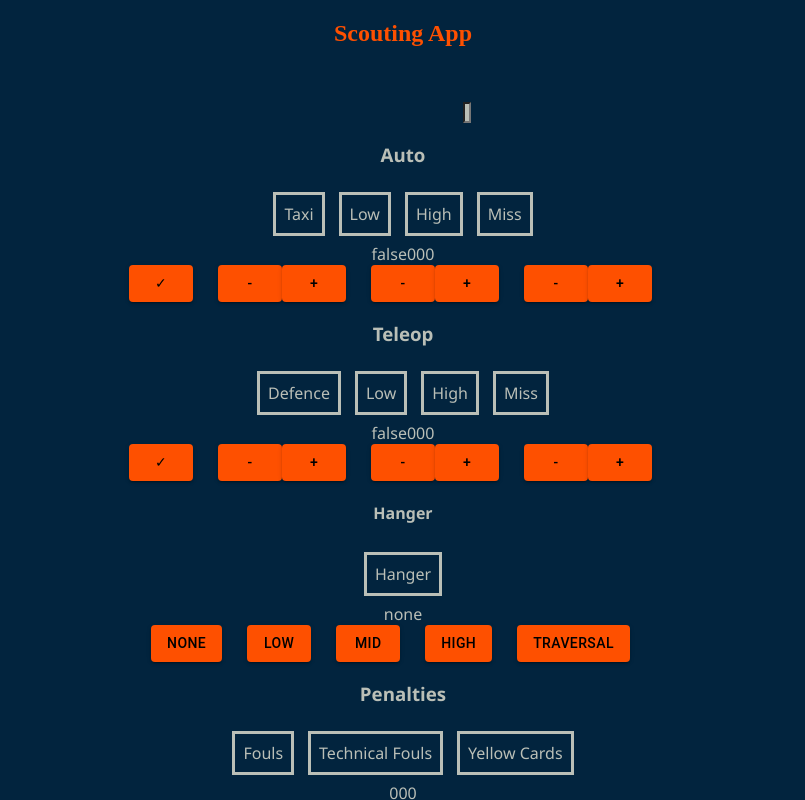
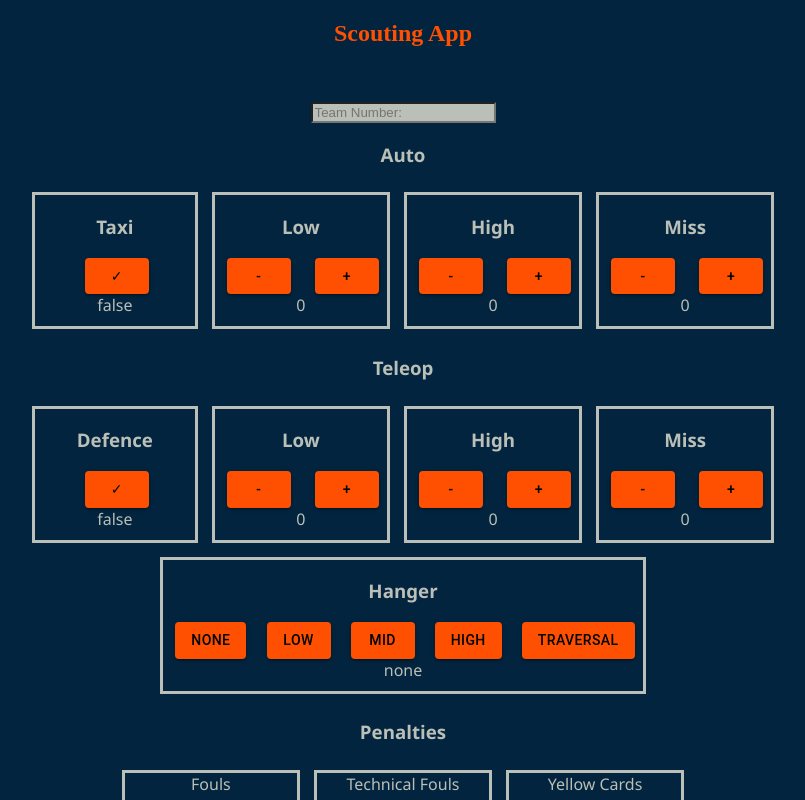
Before and after one commit to Team2338/GearScout2022, a React (Create React App) app: page / in a window 1280 px wide. Both pictures are taken after typing "Sample", "Sample", "Sample" into the empty fields and a click on the button "SUBMIT". Shown: the top 800 px of the page, without its empty margins (237-1042 px from the left). Built offline with nearby package versions, Linux system fonts and the light colour scheme.

Commit message:
visual updates

```diff
--- a/src/Components/data-collection-page/DataCollectionPage.css
+++ b/src/Components/data-collection-page/DataCollectionPage.css
@@ -2,6 +2,7 @@
     display: flex;
     flex-direction: column;
     text-align: center;
+    align-items:center;
     color: #babfb7;
     background-color: #02243e;
     font-family: "Segoe UI";
@@ -22,7 +23,6 @@
 
   .center {
     display: flex;
-    flex-direction: row;
     margin: auto;
   }
 
@@ -47,16 +47,24 @@
   .outline-box{
     outline: 3px solid #babfb7;
     margin: 10px;
-    padding: 8px;
+    padding-bottom: 10px;
+    text-align:center;
+    min-width: 160px;
   }
 
   .plus-minus-button{
     color: #fe5000;
     background-color: #babfb7;
+    margin-right: 12px !important;
+    margin-left: 12px !important;
+
   }
 
   .plus-minus-margin{
-    margin-right: 25px;
+    margin-right: -3.9px;
+    justify-content: space-around;
+    display: flex;
+    flex-direction: row;
   }
 
 
@@ -67,3 +75,9 @@
     margin-left: 600px;
     margin-right: 600px;
   }
+
+ /* @media only screen and (min-width:786px) {
+  .center{
+    display: grid;
+  }
+} */
--- a/src/Components/data-collection-page/DataCollectionPage.js
+++ b/src/Components/data-collection-page/DataCollectionPage.js
@@ -242,74 +242,78 @@ class DataCollectionPage extends React.Component{
 
                 <h3>Auto</h3>
                 <div className='center'>
-                  <div className='outline-box'>Taxi</div>
-                  <div className='outline-box'>Low</div>
-                  <div className='outline-box'>High</div>
-                  <div className='outline-box'>Miss</div>
-                </div>
-                <div className='center'>
-                  <div>{this.state.autoTaxi.toString()}</div>
-                  <div>{this.state.autoLowCount}</div>
-                  <div>{this.state.autoHighCount}</div>
-                  <div>{this.state.autoMissCount}</div>
-                </div>
-                <div className='center'>
+                  <div className='outline-box'>
+                    <h3>Taxi</h3>
                     <div className='plus-minus-margin'>
                       <Button className='plus-minus-button' type="button" variant="contained" onClick={this.doesAutoTaxi}>✓</Button>
                     </div>
+                    <div>{this.state.autoTaxi.toString()}</div>
+                  </div>
+                  <div className='outline-box'>
+                    <h3>Low</h3>
                     <div className='plus-minus-margin'>
                       <Button name="autoLowCount" className='plus-minus-button' type="button" variant="contained" onClick={this.subtractCount}>-</Button>
                       <Button name="autoLowCount" className='plus-minus-button' type="button" variant="contained" onClick={this.addCount}>+</Button>
                     </div>
+                    <div>{this.state.autoLowCount}</div>
+                  </div>
+                  <div className='outline-box'>
+                    <h3>High</h3>
                     <div className='plus-minus-margin'>
                       <Button name='autoHighCount' className='plus-minus-button' type="button" variant="contained" onClick={this.subtractCount}>-</Button>
                       <Button name='autoHighCount' className='plus-minus-button' type="button" variant="contained" onClick={this.addCount}>+</Button>
                     </div>
+                    <div>{this.state.autoHighCount}</div>
+                  </div>
+                  <div className='outline-box'>
+                    <h3>Miss</h3>
                     <div className='plus-minus-margin'>
                       <Button name="autoMissCount" className='plus-minus-button' type="button" variant="contained" onClick={this.subtractCount}>-</Button>
                       <Button name="autoMissCount" className='plus-minus-button' type="button" variant="contained" onClick={this.addCount}>+</Button>
+                    </div>
+                    <div>{this.state.autoMissCount}</div>
                   </div>
                 </div>
 
                 <h3>Teleop</h3>
                 <div className='center'>
-                  <div className='outline-box'>Defence</div>
-                  <div className='outline-box'>Low</div>
-                  <div className='outline-box'>High</div>
-                  <div className='outline-box'>Miss</div>
-                </div>
-                <div className='center'>
-                  <div>{this.state.teleopDefence.toString()}</div>
-                  <div>{this.state.teleopLowCount}</div>
-                  <div>{this.state.teleopHighCount}</div>
-                  <div>{this.state.teleopMissCount}</div>
-                </div>
-                <div className='center'>
+                  <div className='outline-box'>
+                    <h3>Defence</h3>
                     <div className='plus-minus-margin'>
                       <Button className='plus-minus-button' type="button" variant="contained" onClick={this.doesTeleopDefence}>✓</Button>
                     </div>
+                    <div>{this.state.teleopDefence.toString()}</div>
+                  </div>
+                  <div className='outline-box'>
+                    <h3>Low</h3>
                     <div className='plus-minus-margin'>
                       <Button name="teleopLowCount" className='plus-minus-button' variant="contained" type="button" onClick={this.subtractCount}>-</Button>
                       <Button name="teleopLowCount" className='plus-minus-button' variant="contained" type="button" onClick={this.addCount}>+</Button>
                     </div>
+                    <div>{this.state.teleopLowCount}</div>
+                  </div>
+                  <div className='outline-box'>
+                    <h3>High</h3>
                     <div className='plus-minus-margin'>
                       <Button name="teleopHighCount" className='plus-minus-button' variant="contained" type="button" onClick={this.subtractCount}>-</Button>
                       <Button name="teleopHighCount" className='plus-minus-button' variant="contained" type="button" onClick={this.addCount}>+</Button>
                     </div>
+                    <div>{this.state.teleopHighCount}</div>
+                  </div>
+                  <div className='outline-box'>
+                    <h3>Miss</h3>
                     <div className='plus-minus-margin'>
                       <Button name="teleopMissCount" className='plus-minus-button' variant="contained" type="button" onClick={this.subtractCount}>-</Button>
                       <Button name="teleopMissCount" className='plus-minus-button' variant="contained" type="button" onClick={this.addCount}>+</Button>
                     </div>
+                    <div>{this.state.teleopMissCount}</div>
+                  </div>
                 </div>
 
-                <h4>Hanger</h4>
                 <div className='center'>
-                  <div className='outline-box'>Hanger</div>
-                </div>
-                <div className='center'>
-                  <div>{this.state.climbLevel}</div>
-                </div>
-                <div className='center'>
+                  <div className='outline-box'>
+                    <h3>Hanger</h3>
+                    <div className="center">
                     <div className='plus-minus-margin'>
                       <Button className='plus-minus-button' type="button" variant="contained" onClick={this.noClimb} onClick={this.climbNone}>none</Button>
                     </div>
@@ -326,54 +330,78 @@ class DataCollectionPage extends React.Component{
                       <Button className='plus-minus-button' type="button" variant="contained" onClick={this.traversalClimb} onClick={this.climbTraversal}>Traversal </Button>
                     </div>
                     </div>
+                    <div>{this.state.climbLevel}</div>
+                  </div>
+                </div>
 
 
                 <h3>Penalties</h3>
                 <div className='center'>
-                  <div className='outline-box'>Fouls</div>
-                  <div className='outline-box'>Technical Fouls</div>
-                  <div className='outline-box'>Yellow Cards</div>
-                </div>
-                <div className='center'>
+                  <div className='outline-box'>Fouls
                     <div>{this.state.foul}</div>
-                  <div>{this.state.techFoul}</div>
-                  <div>{this.state.yellowCard}</div>
-                </div>
-                <div className='center'>
                     <div className='plus-minus-margin'>
                       <Button name="foul" className='plus-minus-button' type="button" variant="contained" onClick={this.subtractCount}>-</Button>
                       <Button name="foul" className='plus-minus-button' type="button" variant="contained" onClick={this.addCount}>+</Button>
                   </div>
+                  </div>
+                  <div className='outline-box'>Technical Fouls
+                  <div>{this.state.techFoul}</div>
                   <div className='plus-minus-margin'>
                     <Button name="techFoul" className='plus-minus-button' type="button" variant="contained" onClick={this.subtractCount}>-</Button>
                     <Button name="techFoul" className='plus-minus-button' type="button" variant="contained" onClick={this.addCount}>+</Button>
                   </div>
+                  </div>
+                  <div className='outline-box'>Yellow Cards
+                  <div>{this.state.yellowCard}</div>
                   <div className='plus-minus-margin'>
                     <Button name="yellowCard" className='plus-minus-button' type="button" variant="contained" onClick={this.subtractCount}>-</Button>
                     <Button name="yellowCard" className='plus-minus-button' type="button" variant="contained" onClick={this.addCount}>+</Button>
                   </div>
                   </div>
-                <div className='center'>
-                  <div className='outline-box'>Red Cards</div>
-                  <div className='outline-box'>Disabled</div>
-                  <div className='outline-box'>Disqualified</div>
                 </div>
                 <div className='center'>
-                  <div>{this.state.redCard}</div>
-                  <div>{this.state.disable.toString()}</div>
-                  <div>{this.state.disqualify.toString()}</div>
+
+
+
                 </div>
                 <div className='center'>
+
+                  <div className='plus-minus-margin'>
+
+                  </div>
+
+                </div>
+                <div className='center'>
+                  <div className='outline-box'>Red Cards
+                    <div>{this.state.redCard}</div>
                     <div className='plus-minus-margin'>
                       <Button name="redCard" className='plus-minus-button' type="button" variant="contained" onClick={this.subtractCount}>-</Button>
                       <Button name="redCard" className='plus-minus-button' type="button" variant="contained" onClick={this.addCount}>+</Button>
                   </div>
+                  </div>
+                  <div className='outline-box'>Disabled
+                    <div>{this.state.disable.toString()}
                     <div className='plus-minus-margin'>
                       <Button className='plus-minus-button' type="button" variant="contained" onClick={this.addDisable} >✓</Button>
                     </div>
+                    </div>
+                  </div>
+                  <div className='outline-box'>Disqualified
+                    <div>{this.state.disqualify.toString()}</div>
                     <div className='plus-minus-margin'>
                       <Button className='plus-minus-button' type="button" variant="contained" onClick={this.addDisqualify}>✓</Button>
                     </div>
+                  </div>
+                </div>
+                <div className='center'>
+
+
+
+                </div>
+                <div className='center'>
+
+
+
                 </div>
 
                 <Button className='button' type="button" onClick={this.submitData}>Submit</Button>
```
Also changed, not shown: src/index.js (line endings or trailing spaces). Lines whose indentation alone changed are shown as unchanged.
